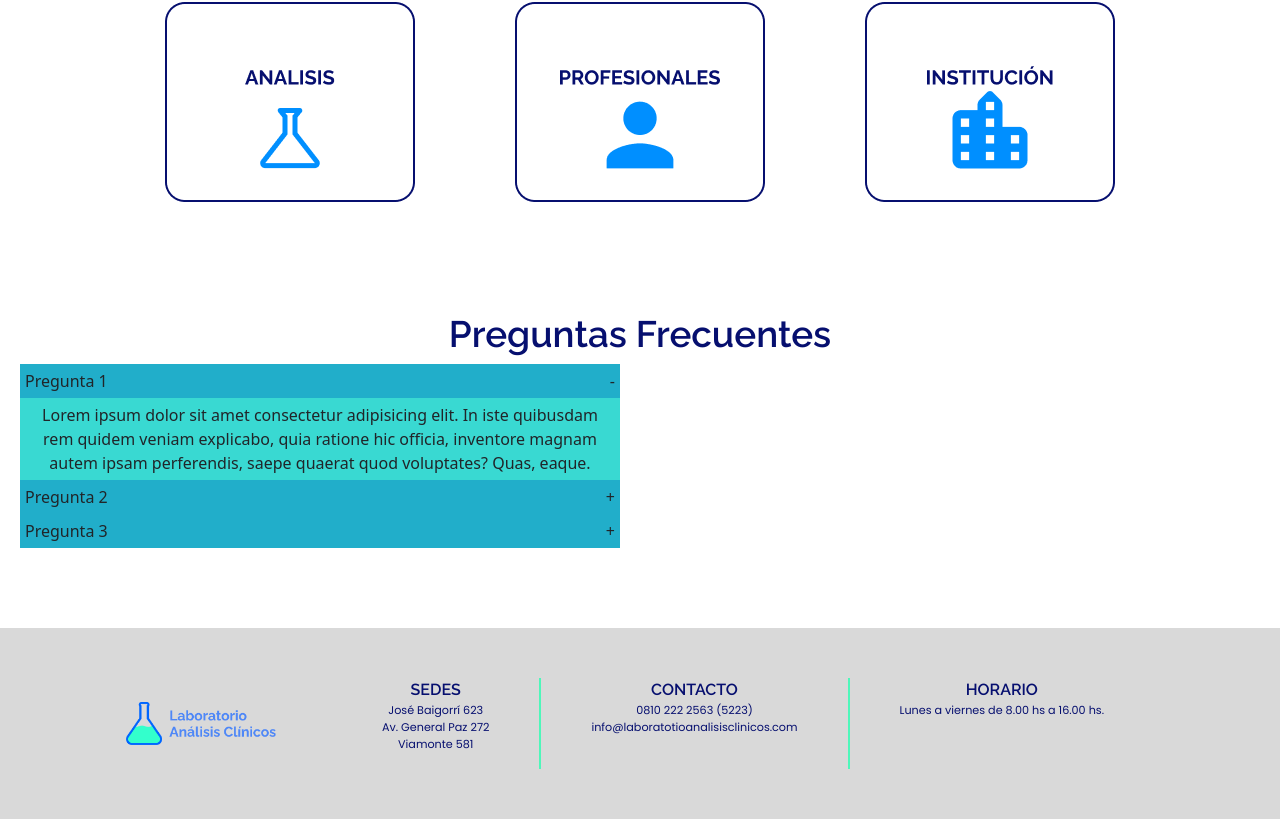
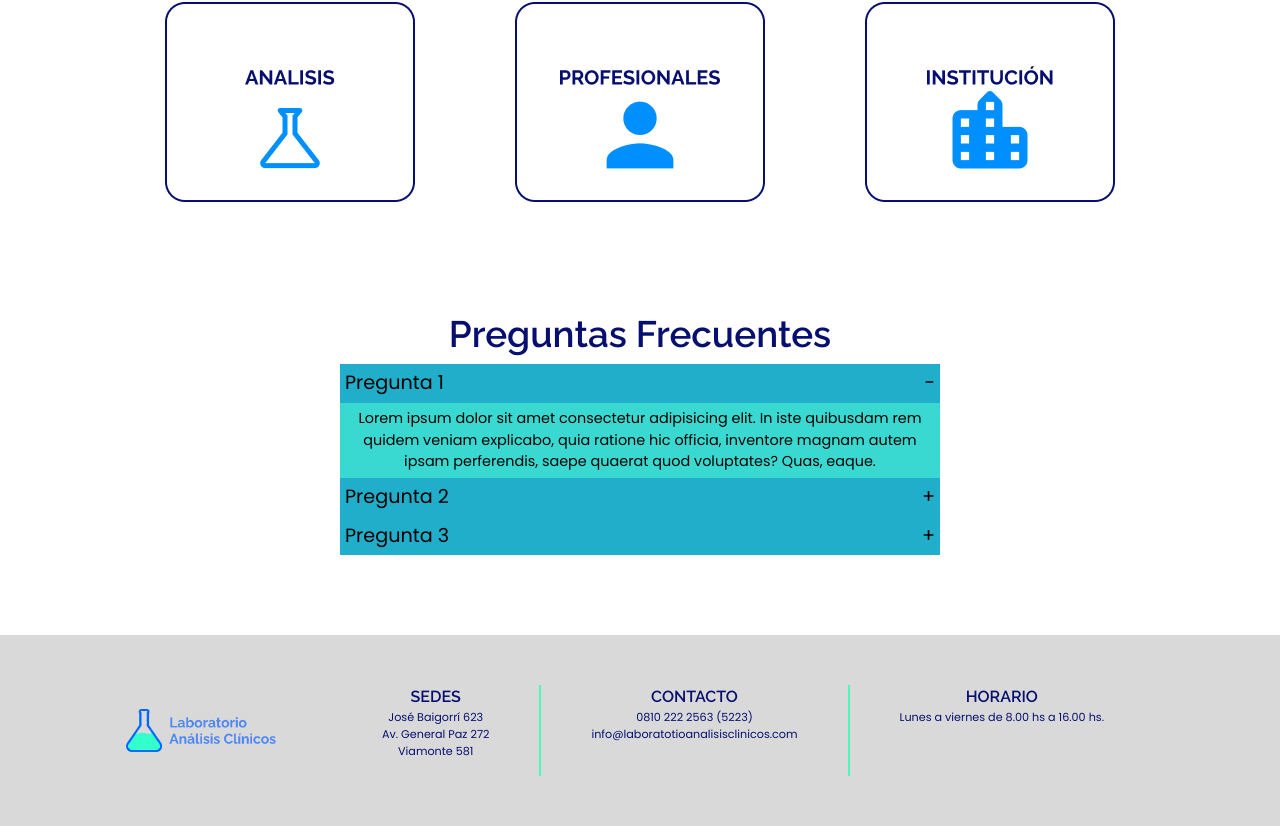
Before and after one commit to Francisco-Intelangelo/Laboratorio-de-Analisis-Clinicos, a React (Vite) app: page / in a window 1280 px wide. Shown: the part 942-1768 px from the top of the page. Built offline with nearby package versions, Linux system fonts and the light colour scheme.

Commit message:
implementacion de estilos al acordion del home y cambios del hover en la imagen del navbar

```diff
--- /dev/null
+++ b/src/Components/Accordion/Accordion.css
@@ -0,0 +1,25 @@
+.accordionContainer{
+    display: flex;
+    justify-content: center;
+
+}
+.accordionItem{
+    width: 600px;
+}
+.accordionTitle{
+    display: flex;
+    justify-content: space-between;
+    cursor: pointer;
+    padding: 5px;
+    background: #21aeca;
+    font-family: 'Poppins';
+    font-size: 1.2em;
+    color: #000000;
+}
+.accordionContent{
+    padding: 5px;
+    background: #39d9d2;
+    font-family: 'Poppins';
+    font-size: .9em;
+    color: #000000;
+}
--- a/src/Components/Accordion/Accordion.jsx
+++ b/src/Components/Accordion/Accordion.jsx
@@ -1,22 +1,6 @@
 /* eslint-disable react/prop-types */
 import { useState } from "react"
-
-const accordionStyles = {
-    maxWidth: '600px',
-};
-
-const accordionTitleStyles = {
-    display: 'flex',
-    justifyContent: 'space-between',
-    cursor: 'pointer',
-    padding: '5px',
-    background: '#21aeca',
-};
-
-const accordionContentStyles = {
-    padding: '5px',
-    background: '#39d9d2',
-};
+import './Accordion.css'
 
 const AccordionSection = ({section, isActiveSection, setActiveIndex, sectionIndex}) =>{
     const toggleSection = () => {
@@ -25,11 +9,11 @@ const AccordionSection = ({section, isActiveSection, setActiveIndex, sectionInde
     };
     return (
         <div>
-            <div style={accordionTitleStyles} onClick={toggleSection}>
+            <div className="accordionTitle" onClick={toggleSection}>
                 <div>{section.title}</div>
                 <div>{isActiveSection ? "-" : "+"}</div>
             </div>
-            {isActiveSection && <div style={accordionContentStyles}>{section.content}</div>}
+            {isActiveSection && <div className="accordionContent">{section.content}</div>}
         </div>
     );
 };
@@ -38,7 +22,8 @@ const AccordionSection = ({section, isActiveSection, setActiveIndex, sectionInde
 const Accordion = ({ sections }) => {
     const [activeIndex, setActiveIndex] = useState(0)
     return (
-        <div style={accordionStyles}>
+        <div className="accordionContainer">
+            <div className="accordionItem">
                 {sections.map((section, index) =>(
                     <AccordionSection
                         section={section}
@@ -49,6 +34,7 @@ const Accordion = ({ sections }) => {
                     />
                 ))}
             </div>
+        </div>
     );
 };
 export default Accordion;
--- a/src/Components/Navbar/Navbar.css
+++ b/src/Components/Navbar/Navbar.css
@@ -48,6 +48,9 @@ nav ul li a:not(.active):hover{
     background-color: #49dda7;
     border-radius: 20px;
 }
+nav .title:hover{
+    background-color: transparent;
+}
 nav .menu{
     display: none;
     position: absolute;
--- a/src/Pages/Home/Home.css
+++ b/src/Pages/Home/Home.css
@@ -34,6 +34,8 @@ a:hover{
 }
 .preguntas{
     padding: 80px 0;
+    width: 100%;
+    justify-content: center;
 }
 .title_accordion{
     font-family: 'Raleway';
@@ -41,7 +43,10 @@ a:hover{
     font-size: 2.3em;
     color: #060F6F;
 }
-
+.accordion{
+    width: 100%;
+    border-radius: 20px;
+}
 
 @media (max-width: 990px) {
     .buttons{
--- a/src/Pages/Home/Home.jsx
+++ b/src/Pages/Home/Home.jsx
@@ -54,7 +54,7 @@ export const Home = () => {
                 </section>
                 <section className="preguntas">
                     <h3 className='title_accordion'>Preguntas Frecuentes</h3>
-                    <Accordion sections = {accordionData} />
+                    <Accordion sections = {accordionData} className="accordion"/>
                 </section>
             </div>
         </div>
```
Lines whose indentation alone changed are shown as unchanged.
